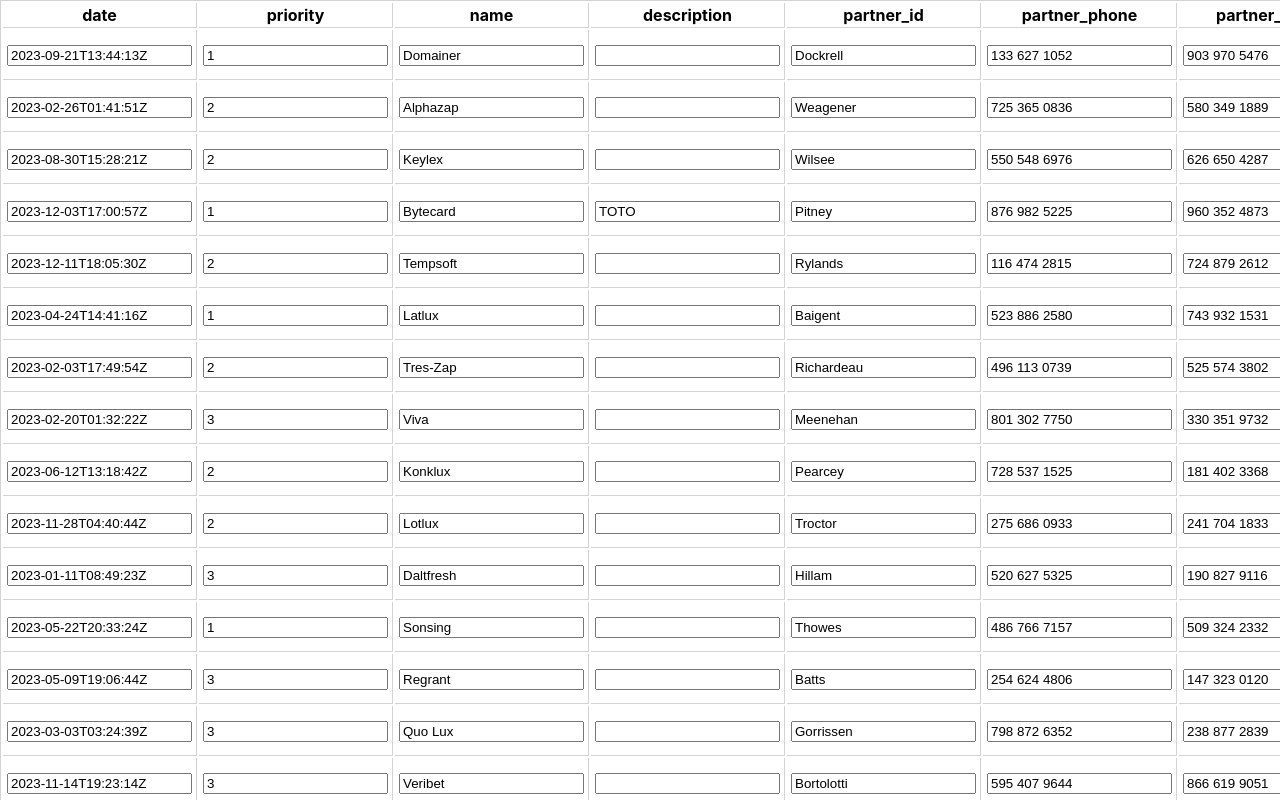
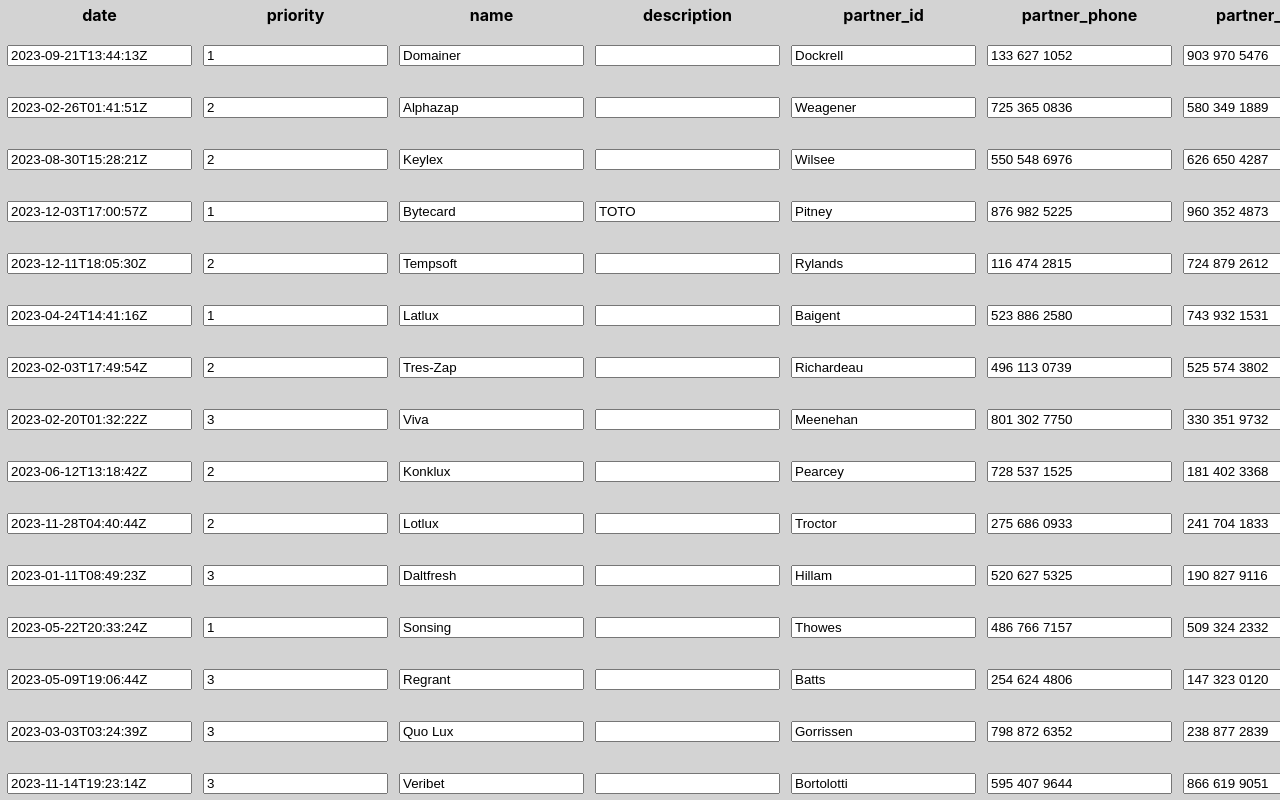
Before and after one commit to superhuit-agency/poc-react-table-with-virtualize, a React (Create React App) app: page / in a window 1280 px wide. Built offline with nearby package versions, Linux system fonts and the light colour scheme.

Commit message:
Add different background for each table

```diff
--- a/src/App.css
+++ b/src/App.css
@@ -9,8 +9,14 @@
   overflow: auto;
 }
 
+.native-table {
+  background-color: white;
+}
+.tanstack-table {
+  background-color: lightgray;
+}
+
 table {
-  background-color: white;
   border: 1px solid lightgray;
 }
 
--- a/src/App.jsx
+++ b/src/App.jsx
@@ -24,7 +24,7 @@
   return (
     <div className="App">
       <main ref={mainRef}>
-        <NativeTable columns={columns} rows={rows} parentRef={mainRef} />
+        {/* <NativeTable columns={columns} rows={rows} parentRef={mainRef} /> */}
         <TanStackTable columns={columns} rows={rows} parentRef={mainRef} />
       </main>
     </div>
--- a/src/NativeTable.jsx
+++ b/src/NativeTable.jsx
@@ -10,7 +10,10 @@
   });
 
   return (
-    <div style={{ height: `${virtualizer.getTotalSize()}px` }}>
+    <div
+      className="native-table"
+      style={{ height: `${virtualizer.getTotalSize()}px` }}
+    >
       <table>
         <thead>
           <tr>
--- a/src/TanStackTable.jsx
+++ b/src/TanStackTable.jsx
@@ -38,7 +38,10 @@
   });
 
   return (
-    <div style={{ height: `${virtualizer.getTotalSize()}px` }}>
+    <div
+      className="tanstack-table"
+      style={{ height: `${virtualizer.getTotalSize()}px` }}
+    >
       <table>
         <thead>
           {table.getHeaderGroups().map((headerGroup) => {
```
